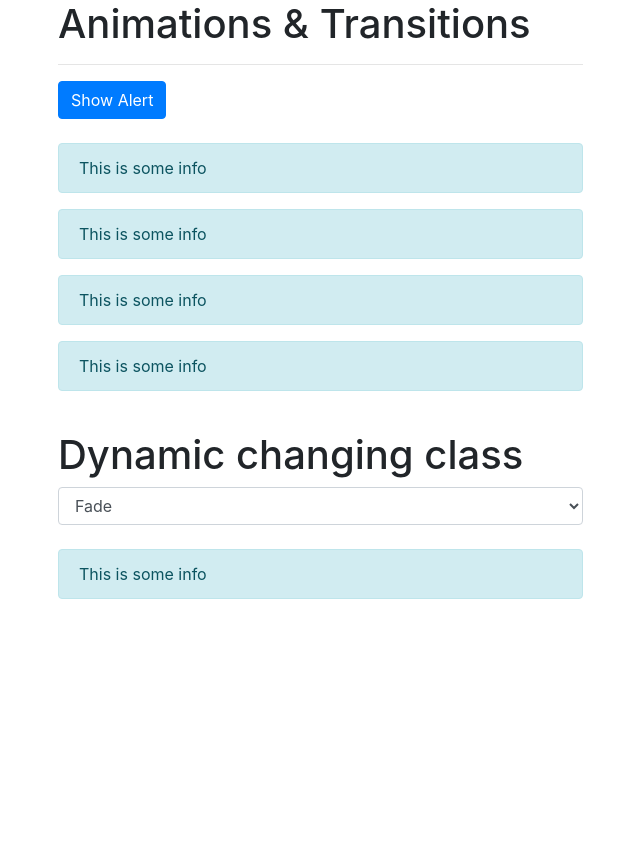
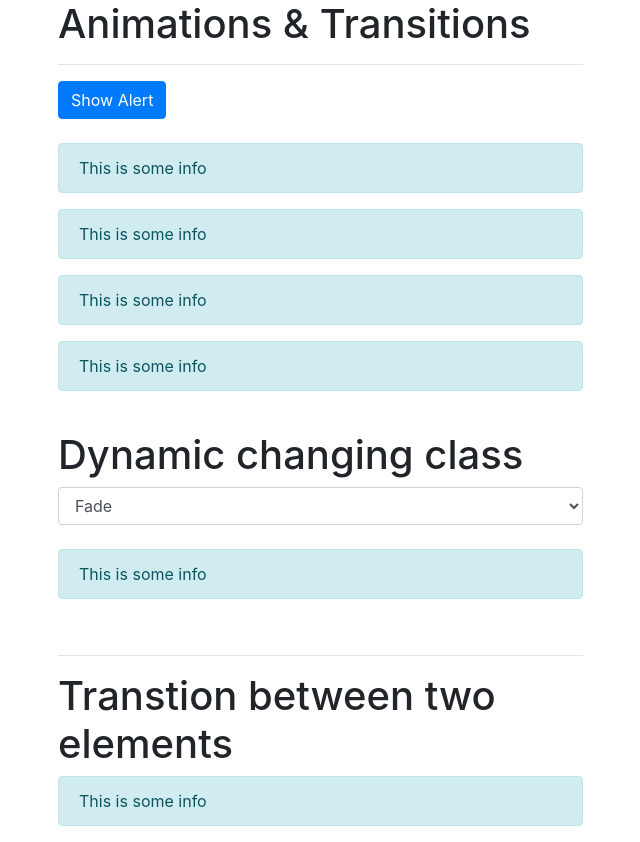
Before and after one commit to SalimSalimi/VueJsCourse, a Vue app in the folder 14. Adding Animations and Transitions/animations_transitions/: page / in a window 1280 px wide. Shown: the whole page, without its empty margins (42-682 px from the left). Before the commit the page ends 800 px from the top, so only its background shows below. Built offline with nearby package versions, Linux system fonts and the light colour scheme.

Commit message:
Transitions between multiple elements

```diff
--- a/14. Adding Animations and Transitions/animations_transitions/src/App.vue
+++ b/14. Adding Animations and Transitions/animations_transitions/src/App.vue
@@ -30,6 +30,13 @@
       <br>
       <transition :name="alertAnimation">
         <div class="alert alert-info" v-if="show">This is some info</div>
+      </transition>
+      <br>
+      <hr>
+      <h1>Transtion between two elements</h1>
+      <transition :name="alertAnimation" mode="in-out">
+        <div class="alert alert-info" v-if="show" key="info">This is some info</div>
+        <div class="alert alert-warning" v-else key="warning">This is a warning</div>
       </transition>
     </div>
   </div>
```
Also changed, not shown: 1 other file (tests, documents, lock files or other folders).
